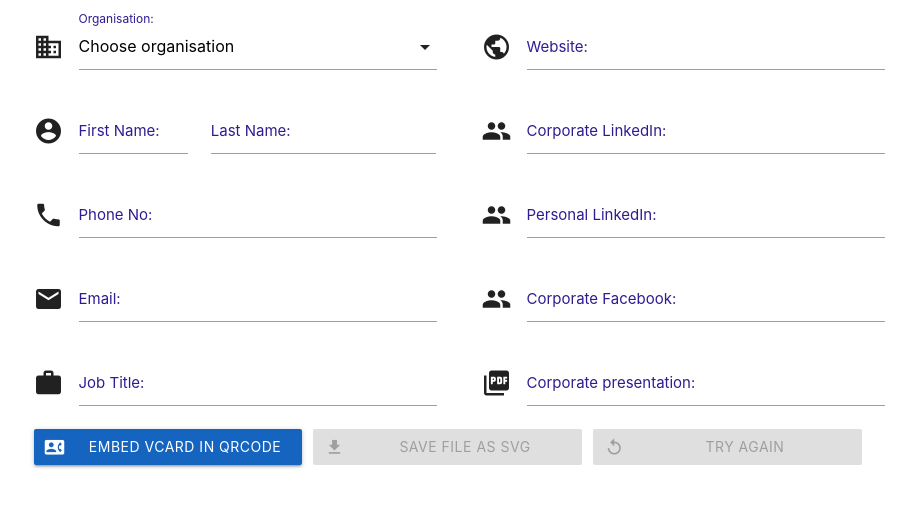
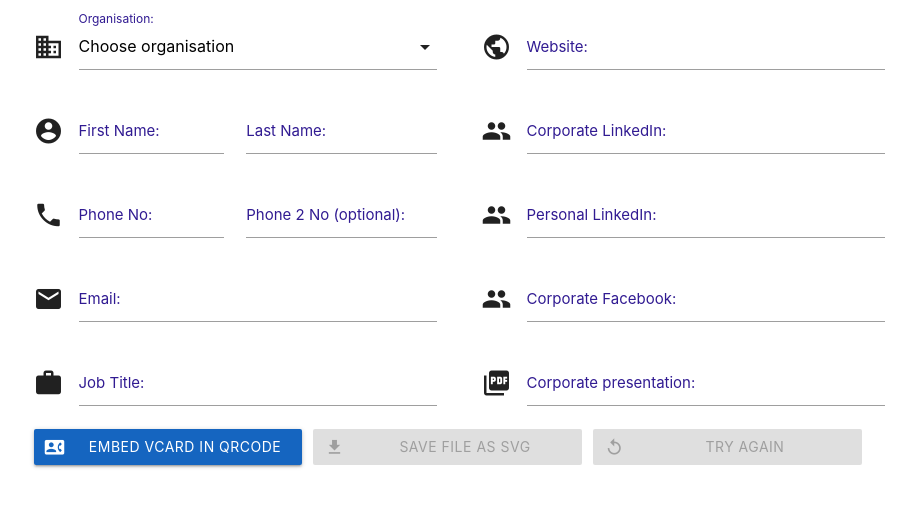
Before and after one commit to RomanKuzUmgi/vCard-QrCode-UMGI, a website: page src/index.html in a window 1280 px wide. Shown: the part 65-572 px from the top of the page, without its empty margins (181-1095 px from the left). Drawn offline with nearby package versions, Linux system fonts and the light colour scheme.

Commit message:
add Tel #2

```diff
--- a/src/index.html
+++ b/src/index.html
@@ -91,22 +91,28 @@
             <label for="org1">Organisation:</label>
           </div>
 
-          <div class="input-field col s12 l5">
+          <div class="input-field col s12 l6">
             <i class="material-icons prefix">account_circle</i>
             <input id="firstName" type="text" class="validate" required>
             <label for="firstName">First Name:</label>
           </div>
 
-          <div class="input-field col s12 l7">
+          <div class="input-field col s12 l6">
             <input id="lastName" type="text" class="validate" required>
             <label for="lastName">Last Name:</label>
           </div>
 
-          <div class="input-field col s12 l12">
+          <div class="input-field col s12 l6">
             <i class="material-icons prefix">phone</i>
             <input id="phoneNo" type="tel" class="validate" required>
             <label for="phoneNo">Phone No:</label>
           </div>
+
+          <div class="input-field col s12 l6">
+            <input id="phoneNo2" type="tel" class="validate">
+            <label for="phoneNo2">Phone 2 No (optional):</label>
+          </div>
+
 
           <div class="input-field col s12 l12">
             <i class="material-icons prefix">email</i>
@@ -448,7 +454,8 @@
       startNode+="ORG:"+orgName+"\n";
       startNode+="TITLE:"+title.value.trim()+"\n";
       startNode+="URL:"+url.value.trim()+"\n";
-      startNode+="TEL;TYPE=HOME,VOICE:"+phoneNo.value.trim()+"\n";
+      startNode+="TEL;TYPE=WORK,VOICE:"+phoneNo.value.trim()+"\n";
+      startNode+="TEL;TYPE=OTHER:"+phoneNo2.value.trim()+"\n";
       startNode+="Corporate LinkedIn:"+CorpLinkedIn.value.trim()+"\n";
       startNode+="Personal LinkedIn:"+PersonalLinkedIn.value.trim()+"\n";
       startNode+="Corporate Facebook:"+CorpFacebook.value.trim()+"\n";
@@ -463,6 +470,7 @@
             firstName: firstName.value.trim(),
             organization: orgName,
             workPhone: phoneNo.value.trim(),
+            otherPhone: phoneNo2.value.trim(),
             title: title.value.trim(),
             email: email.value.trim(),
             url: url.value.trim(),
@@ -529,6 +537,7 @@
       this.firstName.value="";
       this.lastName.value="";
       this.phoneNo.value="";
+      this.phoneNo2.value="";
       document.getElementById("org").value = "Choose organisation";
       document.getElementById("org1").value = "";
       //this.org.value="Choose organisation";
@@ -571,6 +580,7 @@
         firstName: firstName.value.trim(),
         organization: org.value.trim(),
         workPhone: phoneNo.value.trim(),
+        otherPhone: phoneNo2.value.trim(),
         title: title.value.trim(),
         email: email.value.trim(),
         url: url.value.trim(),
```
Also changed, not shown: 1 other file.
